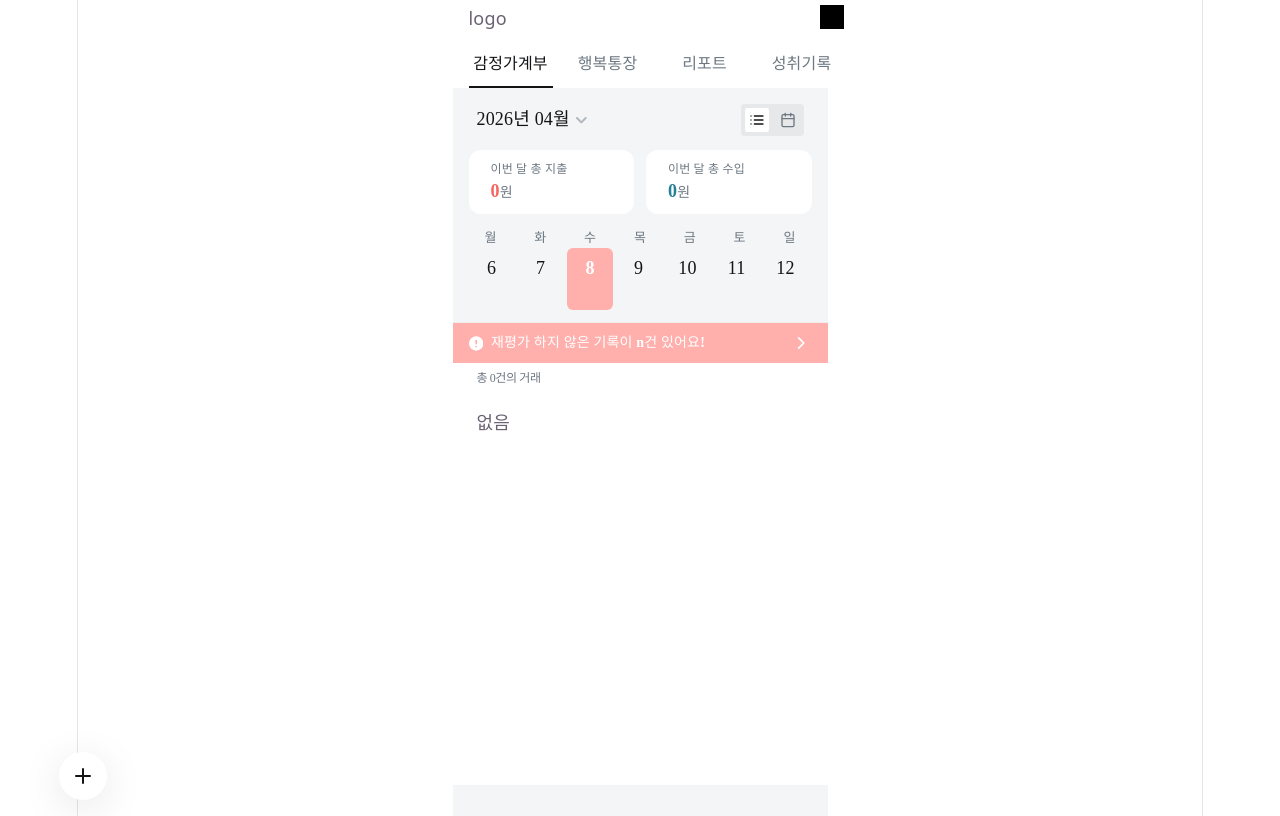
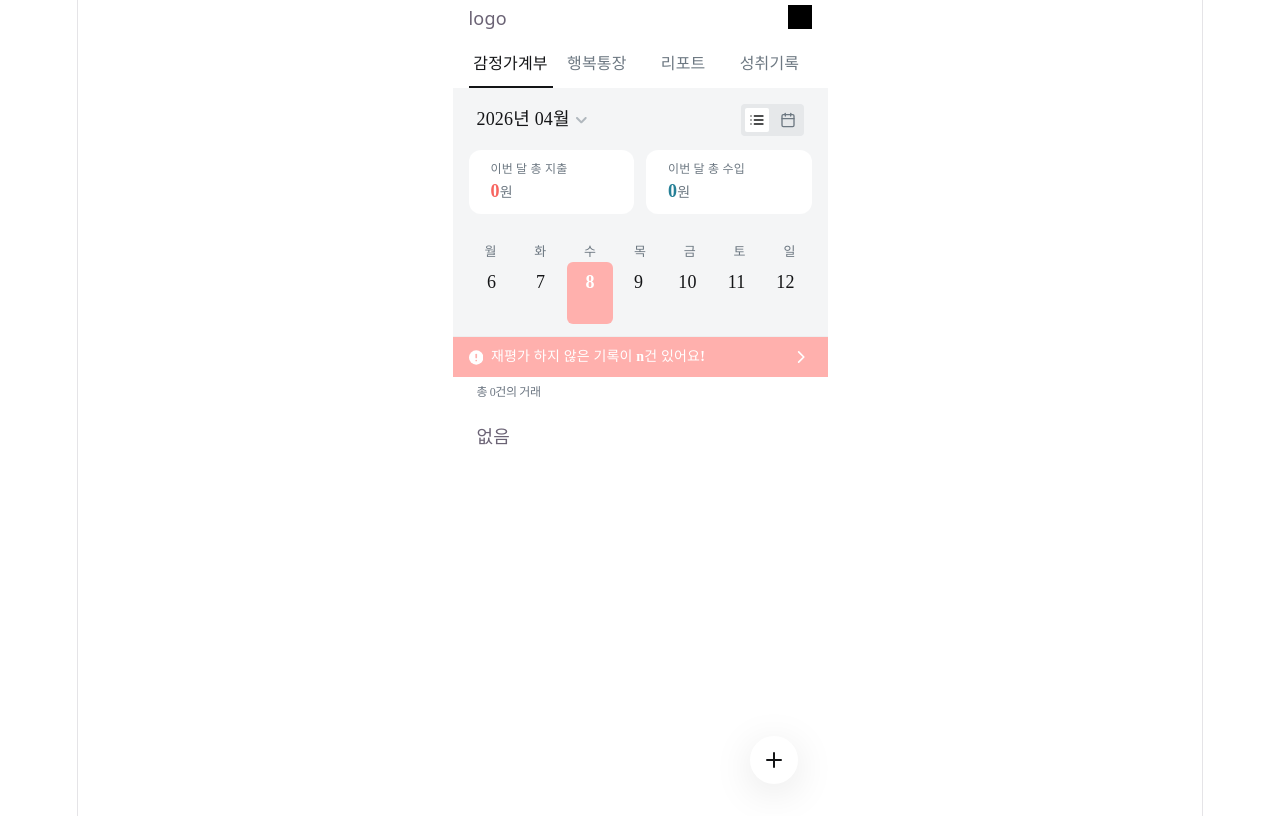
Before and after one commit to Yoojin-J/lagom_front, a React (Vite) app in the folder l_front/: page / in a window 1280 px wide. Shown: the top 816 px of the page. Built offline with nearby package versions, Linux system fonts and the light colour scheme.

Commit message:
calendar 수정 및 추가

```diff
--- a/l_front/src/features/calendar/CalendarPage.jsx
+++ b/l_front/src/features/calendar/CalendarPage.jsx
@@ -135,7 +135,7 @@ const CalendarPage = () => {
 
 
   return (
-    <div className='calendar'>
+    <div className={`calendar ${isWeekView ? 'week' : 'month'}`}>
       <div className='calendar-header'>
         <DatePicker
           selectedDate={selectedDate}
--- a/l_front/src/features/calendar/components/DatePickerCalendar.jsx
+++ b/l_front/src/features/calendar/components/DatePickerCalendar.jsx
@@ -34,7 +34,7 @@ const DatePickerCalendar = ({
         <div
           onClick={() => changeYear(currentYear - 1)}   // ← 1년 전
         >
-          <ChevronLeft />
+          <ChevronLeft stroke='#75C0D1' />
         </div>
 
         <div>
@@ -44,7 +44,7 @@ const DatePickerCalendar = ({
         <div
           onClick={() => changeYear(currentYear + 1)}   // ← 1년 후
         >
-          <ChevronRight />
+          <ChevronRight stroke='#75C0D1' />
         </div>
       </div>
     );
--- a/l_front/src/features/calendar/styles/CalendarPage.css
+++ b/l_front/src/features/calendar/styles/CalendarPage.css
@@ -1,21 +1,34 @@
 .calendar {
+    box-sizing: border-box;
+    position: relative;
+    display: flex;
+    flex-direction: column;
     width: 375px;
-    min-height: 737px;
+    min-height: 651px;
     flex-shrink: 0;
     align-self: stretch;
+}
+
+.calendar.week {
+    background: #ffffff;
+}
+
+.calendar.month {
     background: var(--Gray-5, #F4F5F6);
-    padding: 16px 0 0 0;
+}
+
+.calendar > *:last-child {
+  margin-top: auto;
 }
 
 .calendar-header {
-    box-sizing: border-box;
     display: flex;
-    width: 343px;
+    width: 327px;
     height: 32px;
-    padding: 0 8px;
+    padding: 16px 24px 0;
     justify-content: space-between;
     align-items: center;
-    margin: 0 16px;
+    background: var(--Gray-5, #F4F5F6);
 }
 
 .view-toggle {
@@ -50,12 +63,12 @@
 }
 
 .monthly-amount {
-    box-sizing: border-box;
     display: flex;
     height: 64px;
     align-items: flex-start;
     gap: 12px;
-    margin: 14px 16px;
+    padding: 14px 16px;
+    background: var(--Gray-5, #F4F5F6);
 }
 
 .text-card {
@@ -116,8 +129,8 @@
 }
 
 .calendar-body {
-    box-sizing: border-box;
-    margin: 14px 16px 12px 16px;
+    padding: 14px 16px 12px 16px;
+    background: var(--Gray-5, #F4F5F6);
 }
 
 .calendar-body .weekdays {
--- a/l_front/src/features/calendar/styles/GoExpense.css
+++ b/l_front/src/features/calendar/styles/GoExpense.css
@@ -10,15 +10,14 @@
 }
 
 .go-expense {
-    position: fixed;
-    /* 화면에 고정 */
-    bottom: 0;
-    /* 아래쪽에 붙임 */
-    left: 0;
-    right: 0;
+    position: sticky;
+    bottom: 16px;
+    /* 바닥과 아이콘 띄움 정도 */
     width: 107px;
     /* height: 160px; */
     min-height: 45px;
+    margin-left: auto;
+    margin-right: 30px;
     display: inline-flex;
     flex-direction: column;
     justify-content: flex-end;
@@ -61,6 +60,14 @@
     justify-content: center;
     align-items: center;
     gap: 8px;
+    color: var(--text-black, #1A1A1A);
+    text-align: center;
+    font-family: Pretendard;
+    font-size: 16px;
+    font-style: normal;
+    font-weight: 600;
+    line-height: 22px;
+    /* 137.5% */
 }
 
 .symbol-box {
--- a/l_front/src/shared/styles/Header.css
+++ b/l_front/src/shared/styles/Header.css
@@ -1,4 +1,5 @@
 .Header {
+    box-sizing: border-box;
     width: 100%;
     display: flex;
     justify-content: space-between;
--- a/l_front/src/shared/styles/NavigationBar.css
+++ b/l_front/src/shared/styles/NavigationBar.css
@@ -1,6 +1,5 @@
-
-
 .menu {
+    box-sizing: border-box;
     width: 100%;
     display: flex;
     padding: 23px 16px 0 16px;
```
